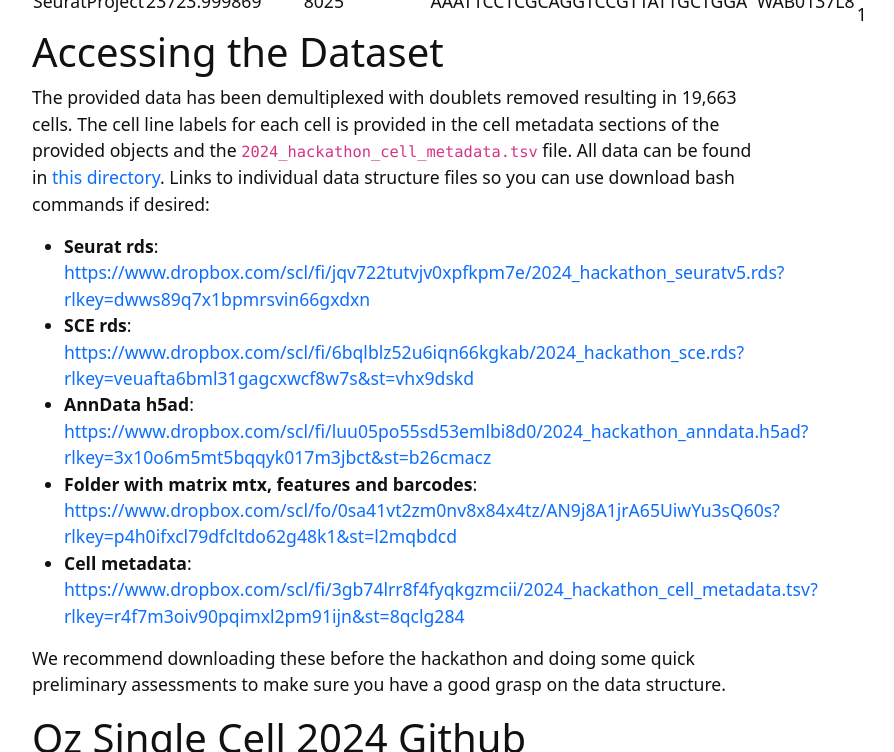
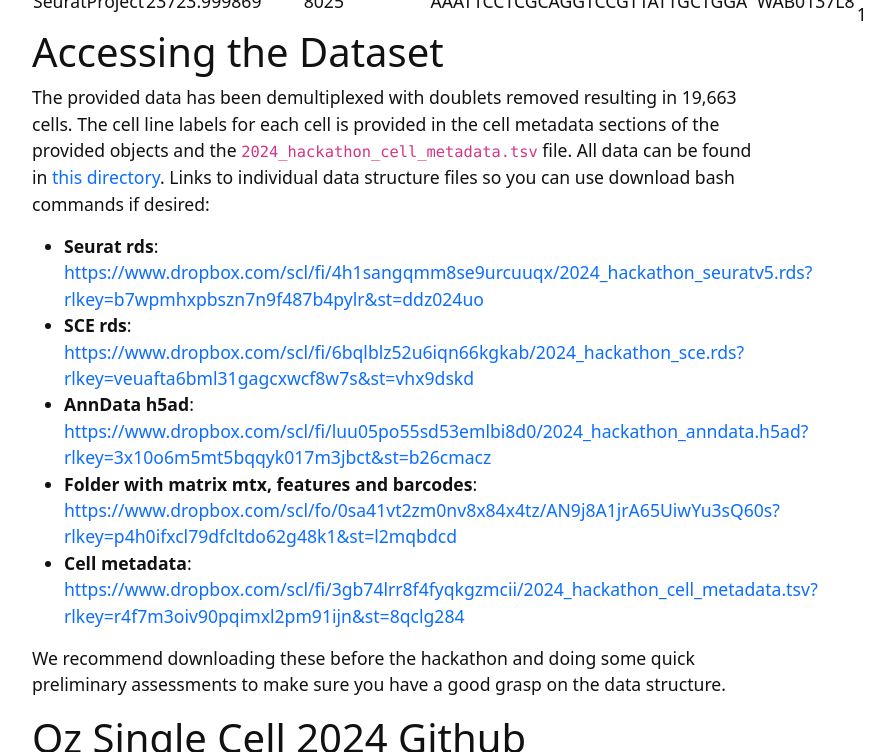
Before and after one commit to ghar1821/2024-OSC-hackathon, a Jekyll site: the page built from content/dataset.md, in a window 1280 px wide and 900 px high, scrolled down 2192 px, cut to the strip 0-752 px from the top of the window. Shown: the whole strip, without its empty margins (245-1139 px from the left). Built offline with Jekyll 4.4.1, drawn with Linux system fonts in a browser that asks for light colours; part of the change alters nothing that is shown.

Commit message:
updating data links

```diff
--- a/content/dataset.md
+++ b/content/dataset.md
@@ -42,7 +42,7 @@ This dataset only has a few different metadata fields. This icludes:
 # Accessing the Dataset
 The provided data has been demultiplexed with doublets removed resulting in 19,663 cells. The cell line labels for each cell is provided in the cell metadata sections of the provided objects and the ``2024_hackathon_cell_metadata.tsv`` file. All data can be found in [this directory](https://www.dropbox.com/scl/fo/8659cnxbw6z5e3vmqshoc/ABvKcjHLiAzMwQ0c6LY9t3E?rlkey=5alw8fzrqqqypyy4cw5qsxqs0&dl=0). Links to individual data structure files so you can use download bash commands if desired:
 
-- **Seurat rds**: [https://www.dropbox.com/scl/fi/jqv722tutvjv0xpfkpm7e/2024_hackathon_seuratv5.rds?rlkey=dwws89q7x1bpmrsvin66gxdxn](https://www.dropbox.com/scl/fi/jqv722tutvjv0xpfkpm7e/2024_hackathon_seuratv5.rds?rlkey=dwws89q7x1bpmrsvin66gxdxn)
+- **Seurat rds**: [https://www.dropbox.com/scl/fi/4h1sangqmm8se9urcuuqx/2024_hackathon_seuratv5.rds?rlkey=b7wpmhxpbszn7n9f487b4pylr&st=ddz024uo](https://www.dropbox.com/scl/fi/4h1sangqmm8se9urcuuqx/2024_hackathon_seuratv5.rds?rlkey=b7wpmhxpbszn7n9f487b4pylr&st=ddz024uo)
 - **SCE rds**: [https://www.dropbox.com/scl/fi/6bqlblz52u6iqn66kgkab/2024_hackathon_sce.rds?rlkey=veuafta6bml31gagcxwcf8w7s&st=vhx9dskd](https://www.dropbox.com/scl/fi/6bqlblz52u6iqn66kgkab/2024_hackathon_sce.rds?rlkey=veuafta6bml31gagcxwcf8w7s&st=vhx9dskd)
 - **AnnData h5ad**: [https://www.dropbox.com/scl/fi/luu05po55sd53emlbi8d0/2024_hackathon_anndata.h5ad?rlkey=3x10o6m5mt5bqqyk017m3jbct&st=b26cmacz](https://www.dropbox.com/scl/fi/luu05po55sd53emlbi8d0/2024_hackathon_anndata.h5ad?rlkey=3x10o6m5mt5bqqyk017m3jbct&st=b26cmacz)
 - **Folder with matrix mtx, features and barcodes**: [https://www.dropbox.com/scl/fo/0sa41vt2zm0nv8x84x4tz/AN9j8A1jrA65UiwYu3sQ60s?rlkey=p4h0ifxcl79dfcltdo62g48k1&st=l2mqbdcd](https://www.dropbox.com/scl/fo/0sa41vt2zm0nv8x84x4tz/AN9j8A1jrA65UiwYu3sQ60s?rlkey=p4h0ifxcl79dfcltdo62g48k1&st=l2mqbdcd)
```
